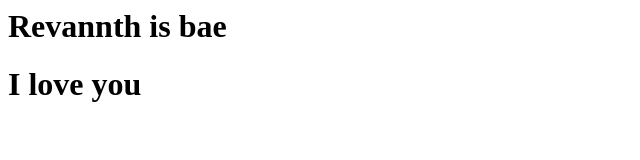
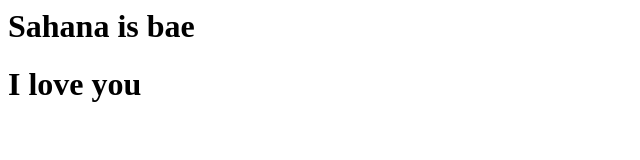
Before and after one commit to Suraj690/test, a plain HTML site: page index.html in a window 1280 px wide. Shown: the whole page, without its empty margins (0-640 px from the left). Drawn offline with Linux system fonts and the light colour scheme.

Commit message:
Update index.html

```diff
--- a/index.html
+++ b/index.html
@@ -4,7 +4,7 @@
   </title>
 
   <body>
-    <h1>Revannth is bae</h1>
+    <h1>Sahana is bae</h1>
     <h1>I love you<h1>
   </body>
 
```
